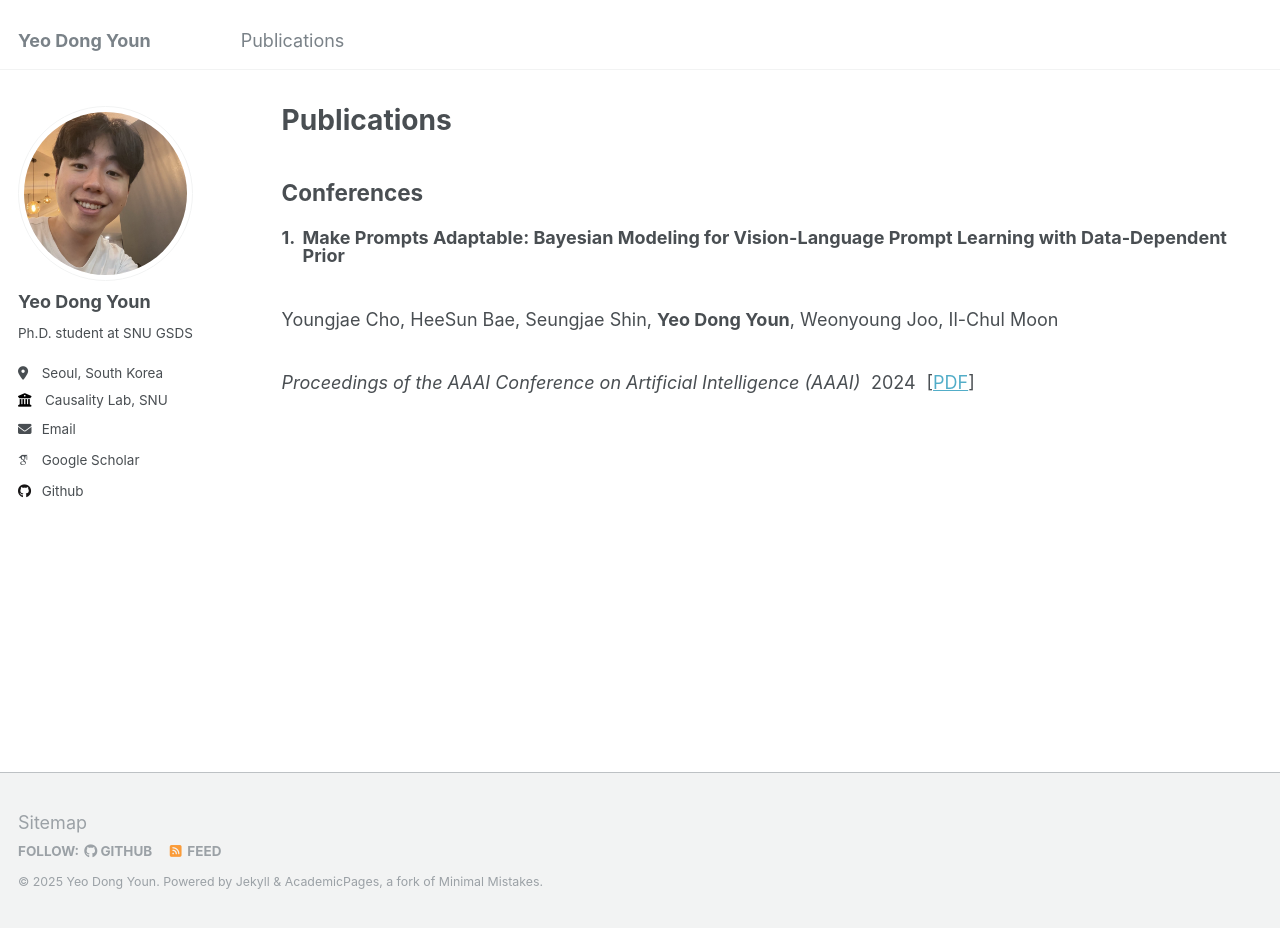
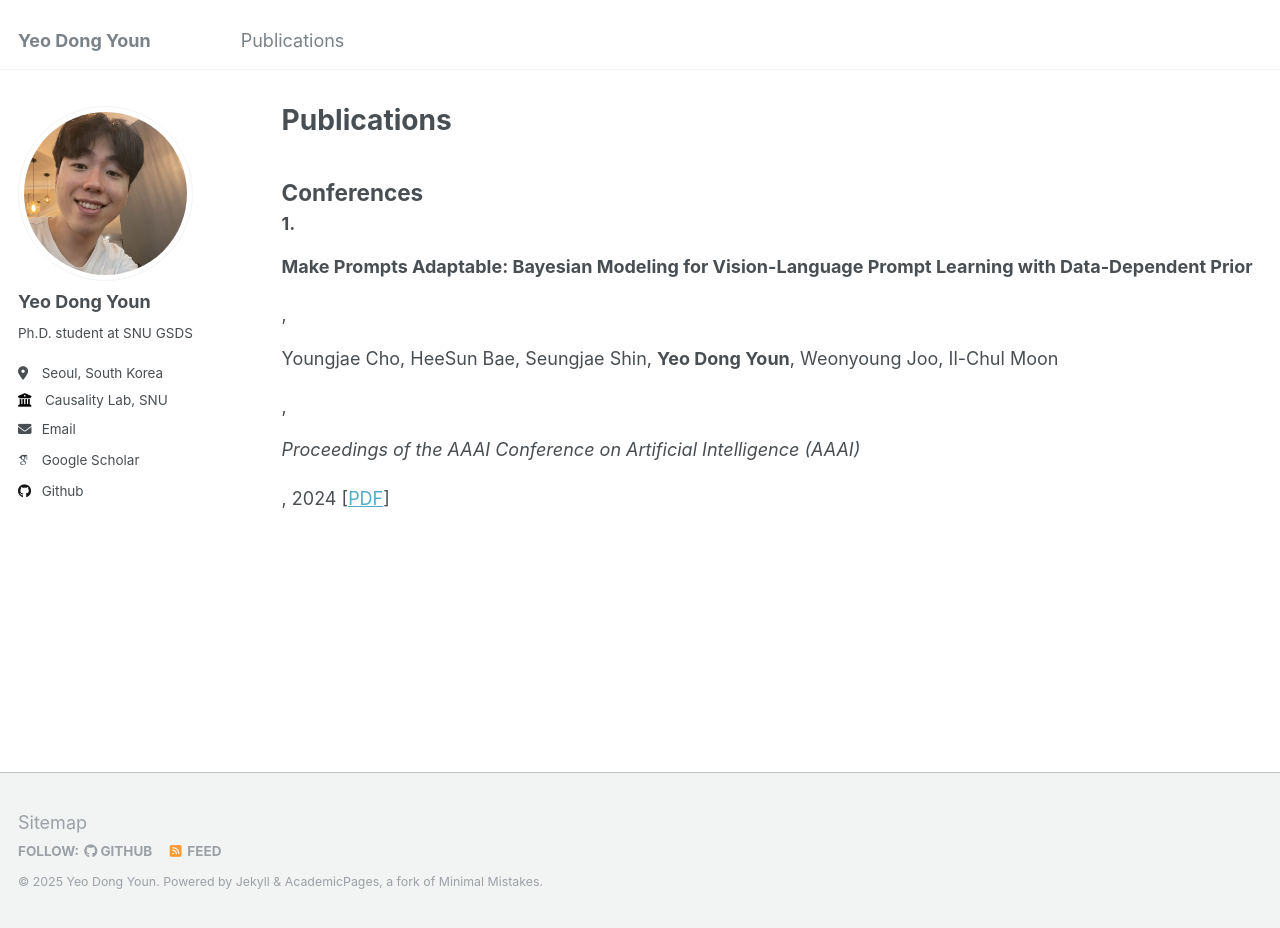
Before and after one commit to YeodongYoun1995/YeoDongYoun1995.github.io, a Jekyll site: the page built from _pages/publications.html, in a window 1280 px wide and 928 px high. Built offline with Jekyll 4.4.1, drawn with Linux system fonts in a browser that asks for light colours; some web fonts are replaced.

Commit message:
Update archive-single.html

```diff
--- a/_includes/archive-single.html
+++ b/_includes/archive-single.html
@@ -13,32 +13,14 @@
 
   {% assign category_counter = category_counter | plus: 1 %} <!-- Increment counter -->
 
-  <!-- Publication Entry -->
-  <div class="publication-entry" style="margin-bottom: 0.05em;">
-    <!-- Number and Title -->
-    <div style="display: flex; align-items: baseline; margin: 0; font-weight: bold; line-height: 1;">
-      <div style="margin-right: 0.4em;">{{ category_counter }}.</div>
-      <div>{{ post.title | markdownify | strip }}</div>
-    </div>
-
-    <!-- Authors -->
-    <p style="margin: 0; line-height: 1;">
-      {{ post.authors | markdownify | strip }}
-    </p>
-
-    <!-- Venue, Year, and PDF Link -->
-    <div style="display: flex; align-items: baseline; margin: 0; line-height: 1; flex-wrap: wrap;">
-      <div style="margin-right: 0.6em; font-style: italic;">
-        {{ post.venue | markdownify | strip }}
-      </div>
-      <div style="margin-right: 0.6em;">
-        {{ post.date | date: "%Y" }}
-      </div>
-      {% if post.paperurl %}
-        <div>
-          [<a href="{{ post.paperurl }}">PDF</a>]
-        </div>
-      {% endif %}
-    </div>
+  <!-- Single-Line Publication Entry -->
+  <div class="publication-entry" style="margin-bottom: 0.5em; line-height: 1.4;">
+    <span style="font-weight: bold;">{{ category_counter }}. {{ post.title | markdownify | strip }}</span>,
+    <span>{{ post.authors | markdownify | strip }}</span>,
+    <span style="font-style: italic;">{{ post.venue | markdownify | strip }}</span>,
+    <span>{{ post.date | date: "%Y" }}</span>
+    {% if post.paperurl %}
+      <span>[<a href="{{ post.paperurl }}">PDF</a>]</span>
+    {% endif %}
   </div>
 {% endfor %}
```
